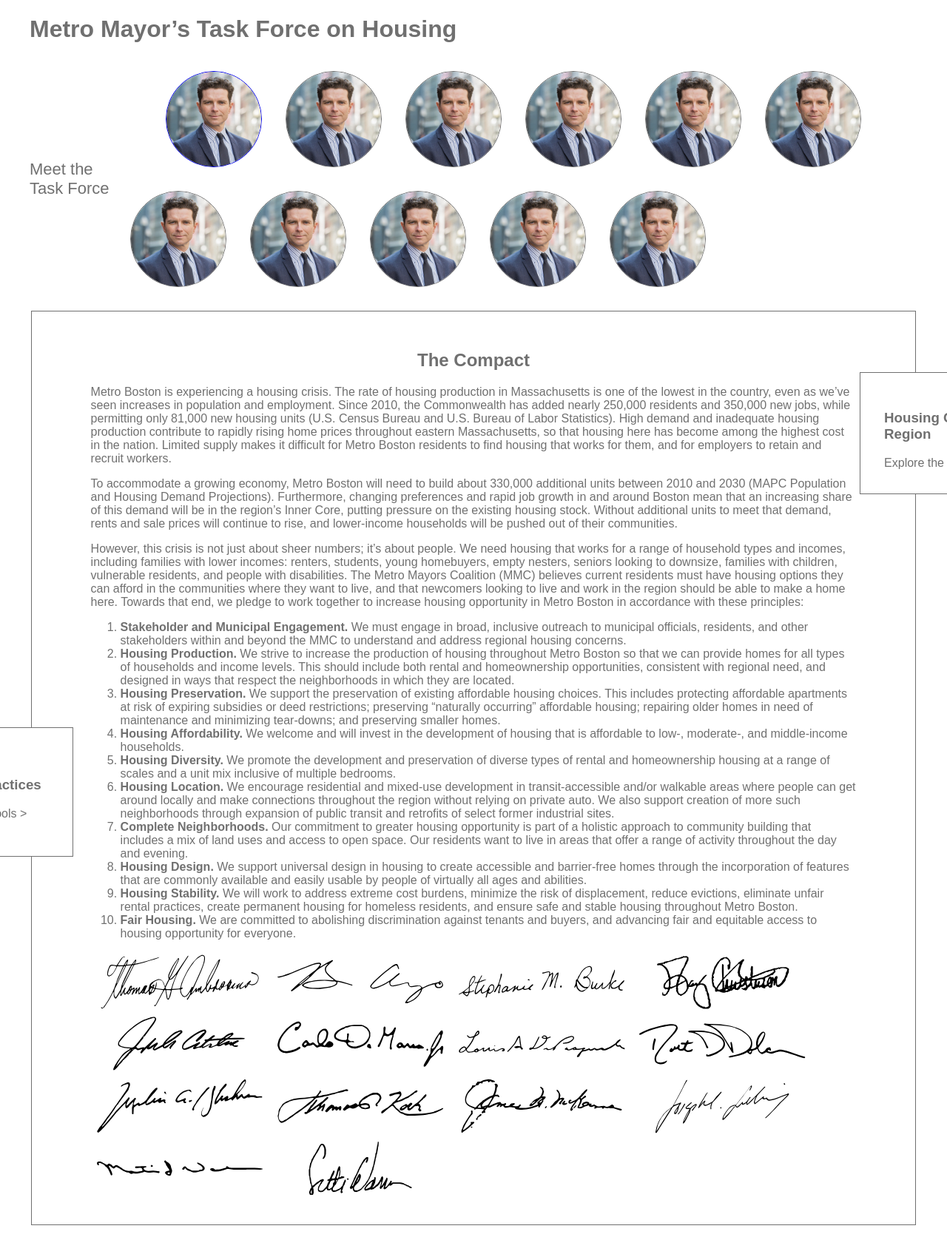
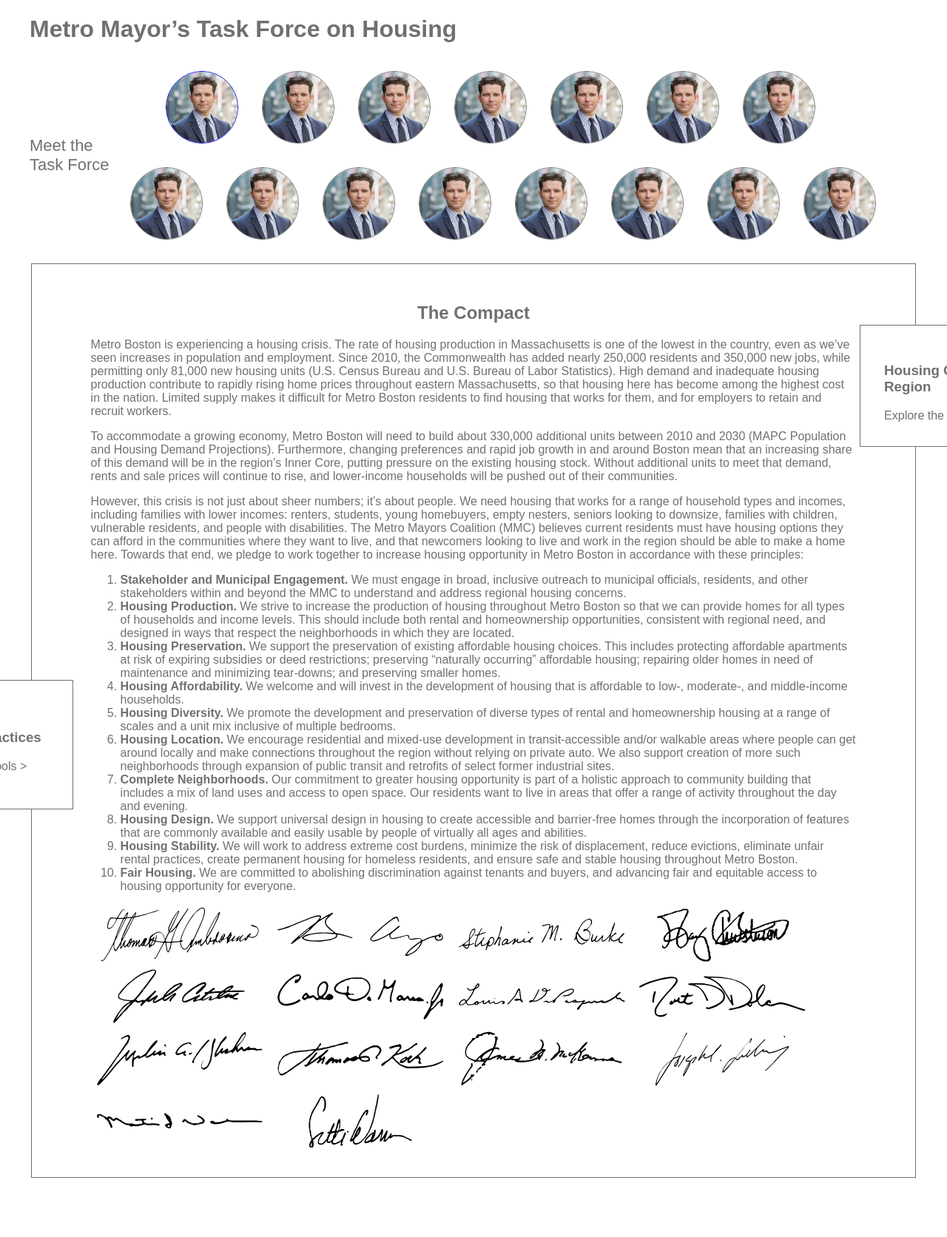
Before and after one commit to MAPC/metro-mayors-housing-task-force, a Jekyll site: the page built from index.html, in a window 1280 px wide. Shown: the whole page at 74% size. Built offline with Jekyll 4.4.1, drawn with Linux system fonts in a browser that asks for light colours; after the commit the page ends 1608 px from its top, so only the background shows below that.

Commit message:
Update Task Force Image Count
Update the template to show the appropriate number (15) of task force members and bump down the size of their images to fit onto two rows.

```diff
--- a/_sass/front.scss
+++ b/_sass/front.scss
@@ -107,11 +107,6 @@ button {
 }
 
 .task-force-member {
-  @media #{$desktop} {
-    width: 8em;
-    height: 8em;
-
-  }
   width: 6em;
   height: 6em;
   border: 0.1em solid;
--- a/index.html
+++ b/index.html
@@ -10,6 +10,10 @@ title: Metro Mayor's Task Force on Housing
   </div>
   <div class="task-force-members">
     <a href="municipalities/boston.html"><img class="task-force-member" id="first-task-force-member" src="images/reardon.jpg"></a>
+    <img class="task-force-member" src="images/reardon.jpg">
+    <img class="task-force-member" src="images/reardon.jpg">
+    <img class="task-force-member" src="images/reardon.jpg">
+    <img class="task-force-member" src="images/reardon.jpg">
     <img class="task-force-member" src="images/reardon.jpg">
     <img class="task-force-member" src="images/reardon.jpg">
     <img class="task-force-member" src="images/reardon.jpg">
```
